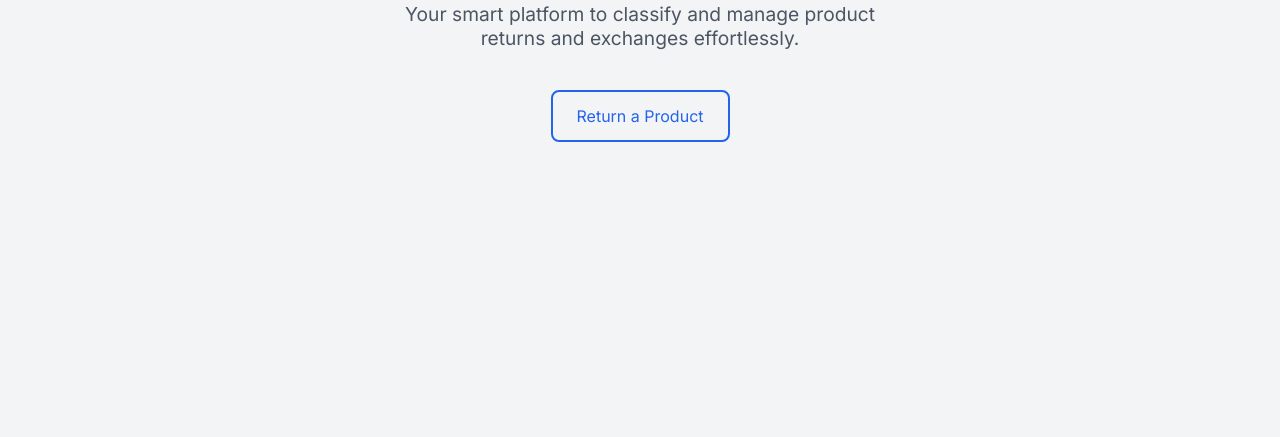
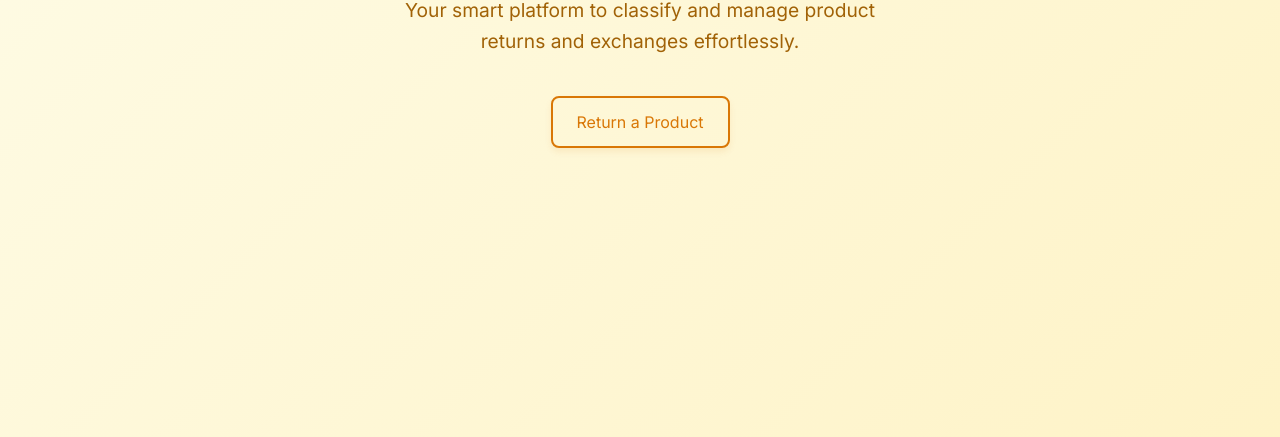
Before and after one commit to SmaranNadig/retrack-website, a plain HTML site: page index.html in a window 1280 px wide. Shown: the part 363-800 px from the top of the page. Drawn offline with Linux system fonts and the light colour scheme.

Commit message:
Update index.html

```diff
--- a/index.html
+++ b/index.html
@@ -1,4 +1,3 @@
-
 <!DOCTYPE html>
 <html lang="en">
 <head>
@@ -12,8 +11,8 @@
       font-family: 'Inter', sans-serif;
     }
     body {
-      background-color: #f3f4f6;
-      color: #1f2937;
+      background: linear-gradient(135deg, #fefce8 0%, #fef3c7 100%);
+      color: #78716c;
       display: flex;
       flex-direction: column;
       align-items: center;
@@ -25,29 +24,35 @@
       font-size: 3rem;
       font-weight: 600;
       margin-bottom: 10px;
-      color: #2563eb;
+      color: #d97706;
+      text-shadow: 0 2px 4px rgba(217, 119, 6, 0.1);
     }
     p {
       font-size: 1.2rem;
-      color: #4b5563;
+      color: #a16207;
       margin-bottom: 40px;
       text-align: center;
       max-width: 500px;
+      line-height: 1.6;
     }
     .btn {
       background: transparent;
-      border: 2px solid #2563eb;
-      color: #2563eb;
+      border: 2px solid #d97706;
+      color: #d97706;
       padding: 14px 24px;
       font-size: 1rem;
       border-radius: 8px;
       cursor: pointer;
       transition: all 0.3s ease;
       text-decoration: none;
+      font-weight: 500;
+      box-shadow: 0 4px 6px rgba(217, 119, 6, 0.1);
     }
     .btn:hover {
-      background-color: #2563eb;
-      color: white;
+      background-color: #d97706;
+      color: #fefce8;
+      transform: translateY(-2px);
+      box-shadow: 0 6px 12px rgba(217, 119, 6, 0.2);
     }
   </style>
 </head>
```
